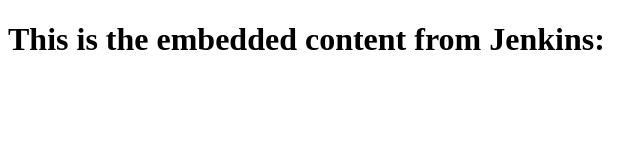
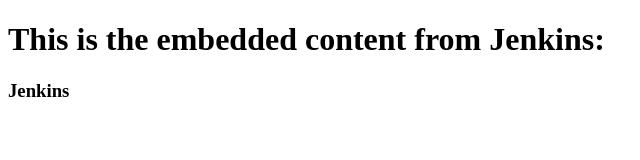
Before and after one commit to ChatKozak/jenkins-demo, a plain HTML site: page index.html in a window 1280 px wide. Shown: the full height of the page, 0-640 px from the left. Drawn offline with Linux system fonts and the light colour scheme.

Commit message:
Update index.html

```diff
--- a/index.html
+++ b/index.html
@@ -5,6 +5,6 @@
 </head>
 <body>
   <h1>This is the embedded content from Jenkins:</h1>
-
+  <h3> Jenkins</h3>
 </body>
 </html>
```
